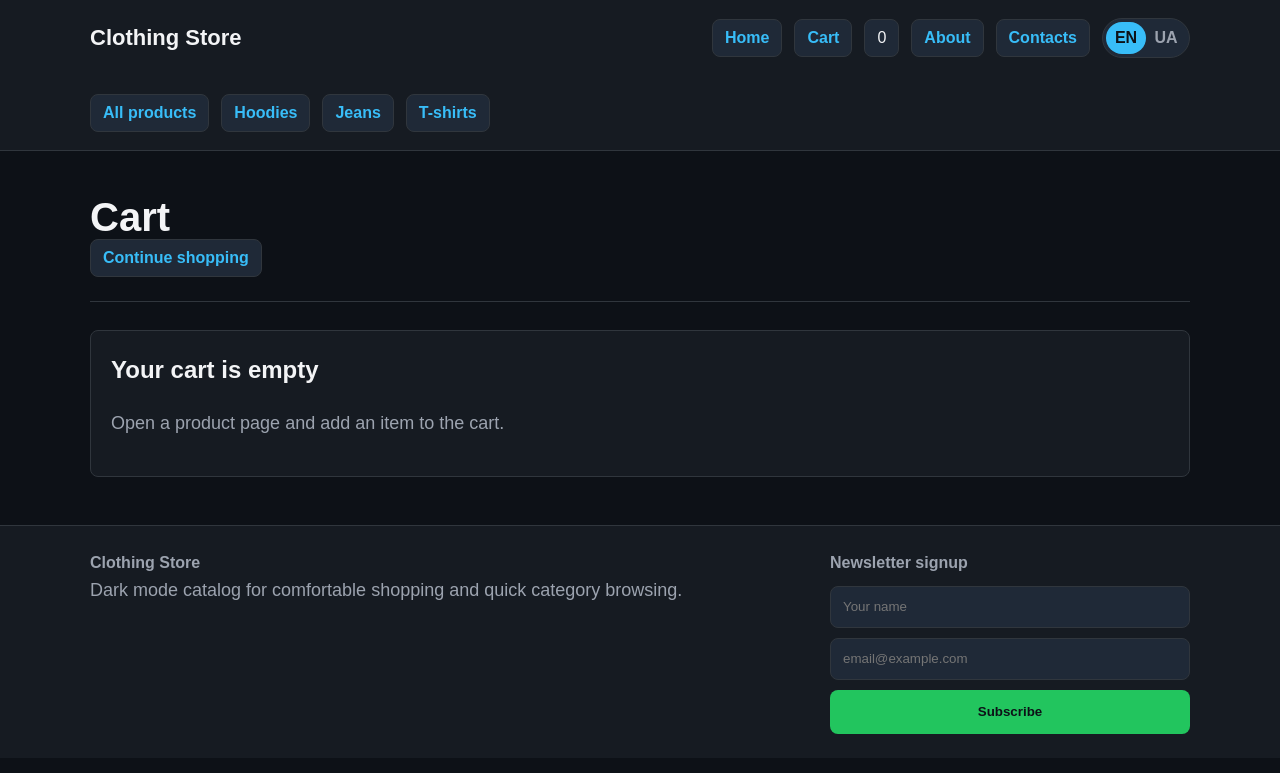
After one commit to Vadym1-fermer/site-laba-2-8, a Django app: page /cart/ in a window 1280 px wide. The commit adds this page. Shown: the top 773 px of the page. Run offline with Django 5.2, Linux system fonts and the light colour scheme; data comes from the database, SQL or seed files in the repository.

Commit message:
Lab 7: add cart newsletter and ratings

```diff
--- /dev/null
+++ b/pages/forms.py
@@ -0,0 +1,24 @@
+from django import forms
+
+from .models import NewsletterSubscriber, ProductRating
+
+
+class NewsletterSubscriberForm(forms.ModelForm):
+    class Meta:
+        model = NewsletterSubscriber
+        fields = ["name", "email"]
+        widgets = {
+            "name": forms.TextInput(attrs={"placeholder": "Your name"}),
+            "email": forms.EmailInput(attrs={"placeholder": "email@example.com"}),
+        }
+
+
+class ProductRatingForm(forms.ModelForm):
+    class Meta:
+        model = ProductRating
+        fields = ["user_name", "score", "comment"]
+        widgets = {
+            "user_name": forms.TextInput(attrs={"placeholder": "Your name"}),
+            "score": forms.NumberInput(attrs={"min": 1, "max": 5}),
+            "comment": forms.Textarea(attrs={"rows": 3, "placeholder": "Your feedback"}),
+        }
--- a/pages/models.py
+++ b/pages/models.py
@@ -1,4 +1,5 @@
 from django.db import models
+from django.core.validators import MaxValueValidator, MinValueValidator
 
 
 class ClothingCategory(models.Model):
@@ -55,3 +56,40 @@ class Order(models.Model):
 
     def __str__(self):
         return f"{self.customer_name}: {self.product}"
+
+
+class NewsletterSubscriber(models.Model):
+    email = models.EmailField(unique=True)
+    name = models.CharField(max_length=100, blank=True)
+    created_at = models.DateTimeField(auto_now_add=True)
+    updated_at = models.DateTimeField(auto_now=True)
+
+    class Meta:
+        ordering = ["-created_at"]
+
+    def __str__(self):
+        return self.email
+
+
+class ProductRating(models.Model):
+    product = models.ForeignKey(
+        Product,
+        on_delete=models.CASCADE,
+        related_name="ratings",
+    )
+    user_name = models.CharField(max_length=100)
+    score = models.PositiveSmallIntegerField(
+        validators=[
+            MinValueValidator(1),
+            MaxValueValidator(5),
+        ],
+    )
+    comment = models.TextField(blank=True)
+    created_at = models.DateTimeField(auto_now_add=True)
+    updated_at = models.DateTimeField(auto_now=True)
+
+    class Meta:
+        ordering = ["-created_at"]
+
+    def __str__(self):
+        return f"{self.product}: {self.score}/5"
--- a/pages/templates/pages/base.html
+++ b/pages/templates/pages/base.html
@@ -17,9 +17,7 @@
             --border: #30363d;
         }
 
-        * {
-            box-sizing: border-box;
-        }
+        * { box-sizing: border-box; }
 
         body {
             margin: 0;
@@ -36,9 +34,7 @@
             text-decoration: none;
         }
 
-        a:hover {
-            color: var(--accent-strong);
-        }
+        a:hover { color: var(--accent-strong); }
 
         .site-header,
         .site-footer {
@@ -140,13 +136,9 @@
         }
 
         .language-toggle[data-language="en"] .language-en,
-        .language-toggle[data-language="uk"] .language-uk {
-            color: var(--bg);
-        }
+        .language-toggle[data-language="uk"] .language-uk { color: var(--bg); }
 
-        .page {
-            padding: 44px 0 0;
-        }
+        .page { padding: 44px 0 0; }
 
         h1 {
             margin: 0;
@@ -156,9 +148,7 @@
 
         h2,
         h3,
-        p {
-            margin-top: 0;
-        }
+        p { margin-top: 0; }
 
         p {
             color: var(--muted);
@@ -173,11 +163,27 @@
 
         .content-panel,
         .product-card,
-        .product-detail {
+        .product-detail,
+        .form-panel,
+        .cart-item,
+        .message {
             padding: 20px;
             background: var(--surface);
             border: 1px solid var(--border);
             border-radius: 8px;
+        }
+
+        .messages {
+            display: grid;
+            gap: 10px;
+            margin-bottom: 20px;
+            padding: 0;
+            list-style: none;
+        }
+
+        .message {
+            color: var(--accent-strong);
+            padding: 12px 14px;
         }
 
         .product-card {
@@ -219,9 +225,7 @@
             filter: brightness(0.92);
         }
 
-        .product-card h3 {
-            margin: 14px 0 8px;
-        }
+        .product-card h3 { margin: 14px 0 8px; }
 
         .product-meta {
             color: var(--muted);
@@ -240,7 +244,8 @@
             gap: 24px;
         }
 
-        .buy-button {
+        .buy-button,
+        .submit-button {
             min-height: 44px;
             padding: 0 18px;
             color: var(--bg);
@@ -248,16 +253,62 @@
             border: 0;
             border-radius: 8px;
             font-weight: 800;
-            cursor: not-allowed;
-            opacity: 0.85;
+            cursor: pointer;
+        }
+
+        .form-grid,
+        .cart-list {
+            display: grid;
+            gap: 16px;
+        }
+
+        .form-panel {
+            margin-top: 24px;
+        }
+
+        label {
+            display: block;
+            margin: 12px 0 6px;
+            color: var(--text);
+            font-weight: 700;
+        }
+
+        input,
+        textarea {
+            width: 100%;
+            min-height: 42px;
+            padding: 10px 12px;
+            color: var(--text);
+            background: var(--surface-soft);
+            border: 1px solid var(--border);
+            border-radius: 8px;
+        }
+
+        textarea { resize: vertical; }
+
+        .rating-list {
+            display: grid;
+            gap: 10px;
+            margin-top: 16px;
+        }
+
+        .cart-item {
+            display: grid;
+            grid-template-columns: 1fr auto;
+            gap: 16px;
         }
 
         .footer-inner {
             display: grid;
-            grid-template-columns: 1fr auto;
-            gap: 20px;
+            grid-template-columns: 1fr minmax(260px, 360px);
+            gap: 28px;
             padding: 24px 0;
             color: var(--muted);
+        }
+
+        .newsletter-form {
+            display: grid;
+            gap: 10px;
         }
 
         @media (max-width: 760px) {
@@ -268,17 +319,12 @@
                 flex-direction: column;
             }
 
-            .product-detail {
-                grid-template-columns: 1fr;
-            }
+            .product-detail,
+            .cart-item { grid-template-columns: 1fr; }
 
-            h1 {
-                font-size: 32px;
-            }
+            h1 { font-size: 32px; }
 
-            p {
-                font-size: 16px;
-            }
+            p { font-size: 16px; }
         }
     </style>
 </head>
@@ -289,6 +335,8 @@
 
             <nav class="menu" aria-label="Main menu">
                 <a href="{% url 'pages:home' %}" data-uk="Головна" data-en="Home">Home</a>
+                <a href="{% url 'pages:cart' %}" data-uk="Кошик" data-en="Cart">Cart</a>
+                <span class="button">{{ cart_count }}</span>
                 {% for page in pages %}
                     <a href="{% url 'pages:'|add:page.url_name %}">{{ page.title }}</a>
                 {% endfor %}
@@ -310,6 +358,14 @@
     </header>
 
     <main class="page">
+        {% if messages %}
+            <ul class="messages">
+                {% for message in messages %}
+                    <li class="message">{{ message }}</li>
+                {% endfor %}
+            </ul>
+        {% endif %}
+
         {% block content %}{% endblock %}
     </main>
 
@@ -319,9 +375,14 @@
                 <strong data-uk="Магазин одягу" data-en="Clothing Store">Clothing Store</strong>
                 <p data-uk="Темний каталог для зручного перегляду товарів і швидкого вибору категорій." data-en="Dark mode catalog for comfortable shopping and quick category browsing.">Dark mode catalog for comfortable shopping and quick category browsing.</p>
             </div>
-            <div>
-                <p data-uk="Доставка, примірка та консультація щодо розміру." data-en="Delivery, fitting, and size consultation.">Delivery, fitting, and size consultation.</p>
-            </div>
+            <form class="newsletter-form" action="{% url 'pages:newsletter_signup' %}" method="post">
+                {% csrf_token %}
+                <input type="hidden" name="next" value="{{ request.get_full_path }}">
+                <strong data-uk="Підписка на розсилку" data-en="Newsletter signup">Newsletter signup</strong>
+                {{ newsletter_form.name }}
+                {{ newsletter_form.email }}
+                <button class="submit-button" type="submit" data-uk="Підписатися" data-en="Subscribe">Subscribe</button>
+            </form>
         </div>
     </footer>
     <script>
--- /dev/null
+++ b/pages/templates/pages/cart.html
@@ -0,0 +1,33 @@
+{% extends "pages/base.html" %}
+
+{% block content %}
+    <section class="hero">
+        <h1 data-uk="Кошик" data-en="Cart">Cart</h1>
+        <a class="button" href="{% url 'pages:home' %}" data-uk="Продовжити покупки" data-en="Continue shopping">Continue shopping</a>
+    </section>
+
+    <section class="cart-list">
+        {% for item in cart_items %}
+            <article class="cart-item">
+                <div>
+                    <h2>{{ item.product.name }}</h2>
+                    <p>{{ item.product.category.name }} / {{ item.product.color }}</p>
+                    <p class="product-meta"><span data-uk="Кількість" data-en="Quantity">Quantity</span>: {{ item.quantity }}</p>
+                </div>
+                <p class="price">{{ item.subtotal }} UAH</p>
+            </article>
+        {% empty %}
+            <article class="content-panel">
+                <h2 data-uk="Кошик порожній" data-en="Your cart is empty">Your cart is empty</h2>
+                <p data-uk="Відкрий сторінку товару та додай його в кошик." data-en="Open a product page and add an item to the cart.">Open a product page and add an item to the cart.</p>
+            </article>
+        {% endfor %}
+    </section>
+
+    {% if cart_items %}
+        <section class="form-panel">
+            <h2 data-uk="Разом" data-en="Total">Total</h2>
+            <p class="price">{{ total }} UAH</p>
+        </section>
+    {% endif %}
+{% endblock %}
--- a/pages/urls.py
+++ b/pages/urls.py
@@ -8,6 +8,9 @@ urlpatterns = [
     path("", views.home, name="home"),
     path("categories/<int:pk>/", views.category_detail, name="category_detail"),
     path("products/<int:pk>/", views.product_detail, name="product_detail"),
+    path("products/<int:pk>/add-to-cart/", views.add_to_cart, name="add_to_cart"),
+    path("cart/", views.cart, name="cart"),
+    path("newsletter/", views.newsletter_signup, name="newsletter_signup"),
     path("about/", views.about, name="about"),
     path("contacts/", views.contacts, name="contacts"),
 ]
--- a/pages/views.py
+++ b/pages/views.py
@@ -1,6 +1,9 @@
-from django.shortcuts import get_object_or_404, render
+from django.contrib import messages
+from django.db.models import Avg
+from django.shortcuts import get_object_or_404, redirect, render
 
-from .models import ClothingCategory, Product
+from .forms import NewsletterSubscriberForm, ProductRatingForm
+from .models import ClothingCategory, NewsletterSubscriber, Product
 
 
 PAGES = [
@@ -17,10 +20,20 @@ PAGES = [
 ]
 
 
-def get_site_context():
+def get_cart(request):
+    return request.session.setdefault("cart", {})
+
+
+def get_cart_count(request):
+    return sum(get_cart(request).values())
+
+
+def site_context(request):
     return {
         "pages": PAGES,
         "categories": ClothingCategory.objects.all(),
+        "cart_count": get_cart_count(request),
+        "newsletter_form": NewsletterSubscriberForm(),
     }
 
 
@@ -28,7 +41,7 @@ def home(request):
     products = Product.objects.select_related("category")
 
     context = {
-        **get_site_context(),
+        **site_context(request),
         "title": "Clothing Store",
         "products": products,
     }
@@ -38,7 +51,7 @@ def home(request):
 def category_detail(request, pk):
     category = get_object_or_404(ClothingCategory, pk=pk)
     context = {
-        **get_site_context(),
+        **site_context(request),
         "title": category.name,
         "category": category,
         "products": category.products.all(),
@@ -48,17 +61,99 @@ def category_detail(request, pk):
 
 def product_detail(request, pk):
     product = get_object_or_404(Product.objects.select_related("category"), pk=pk)
+    rating_form = ProductRatingForm()
+
+    if request.method == "POST":
+        if "rating_submit" in request.POST:
+            rating_form = ProductRatingForm(request.POST)
+            if rating_form.is_valid():
+                rating = rating_form.save(commit=False)
+                rating.product = product
+                rating.save()
+                messages.success(request, "Your rating has been saved.")
+                return redirect("pages:product_detail", pk=product.pk)
+
+        if "add_to_cart" in request.POST:
+            cart = get_cart(request)
+            product_id = str(product.pk)
+            cart[product_id] = cart.get(product_id, 0) + 1
+            request.session.modified = True
+            messages.success(request, "Product added to cart.")
+            return redirect("pages:cart")
+
+    rating_summary = product.ratings.aggregate(average=Avg("score"))
     context = {
-        **get_site_context(),
+        **site_context(request),
         "title": product.name,
         "product": product,
+        "rating_form": rating_form,
+        "average_rating": rating_summary["average"],
+        "ratings": product.ratings.all(),
     }
     return render(request, "pages/product_detail.html", context)
 
 
+def add_to_cart(request, pk):
+    product = get_object_or_404(Product, pk=pk)
+    cart = get_cart(request)
+    product_id = str(product.pk)
+    cart[product_id] = cart.get(product_id, 0) + 1
+    request.session.modified = True
+    messages.success(request, "Product added to cart.")
+    return redirect("pages:cart")
+
+
+def cart(request):
+    cart_data = get_cart(request)
+    products = Product.objects.filter(id__in=cart_data.keys()).select_related("category")
+    cart_items = []
+    total = 0
+
+    for product in products:
+        quantity = cart_data.get(str(product.id), 0)
+        subtotal = product.price * quantity
+        cart_items.append(
+            {
+                "product": product,
+                "quantity": quantity,
+                "subtotal": subtotal,
+            }
+        )
+        total += subtotal
+
+    context = {
+        **site_context(request),
+        "title": "Cart",
+        "cart_items": cart_items,
+        "total": total,
+    }
+    return render(request, "pages/cart.html", context)
+
+
+def newsletter_signup(request):
+    if request.method != "POST":
+        return redirect("pages:home")
+
+    form = NewsletterSubscriberForm(request.POST)
+    if form.is_valid():
+        email = form.cleaned_data["email"]
+        subscriber, created = NewsletterSubscriber.objects.get_or_create(
+            email=email,
+            defaults={"name": form.cleaned_data["name"]},
+        )
+        if not created and form.cleaned_data["name"]:
+            subscriber.name = form.cleaned_data["name"]
+            subscriber.save()
+        messages.success(request, "You are subscribed to the newsletter.")
+    else:
+        messages.error(request, "Please enter a valid email for newsletter signup.")
+
+    return redirect(request.POST.get("next") or "pages:home")
+
+
 def about(request):
     context = {
-        **get_site_context(),
+        **site_context(request),
         "title": "About",
         "content": "Our store offers comfortable everyday clothing with simple ordering and clear categories.",
     }
@@ -67,7 +162,7 @@ def about(request):
 
 def contacts(request):
     context = {
-        **get_site_context(),
+        **site_context(request),
         "title": "Contacts",
         "content": "Contact us to ask about sizes, colors, availability, and delivery.",
     }
```
Also changed, not shown: pages/admin.py (+14 -1 lines), pages/templates/pages/product_detail.html (+42 -1 lines), pages/tests.py (+60 -3 lines), pages/migrations/0006_newsletter_and_product_rating.py (added).
